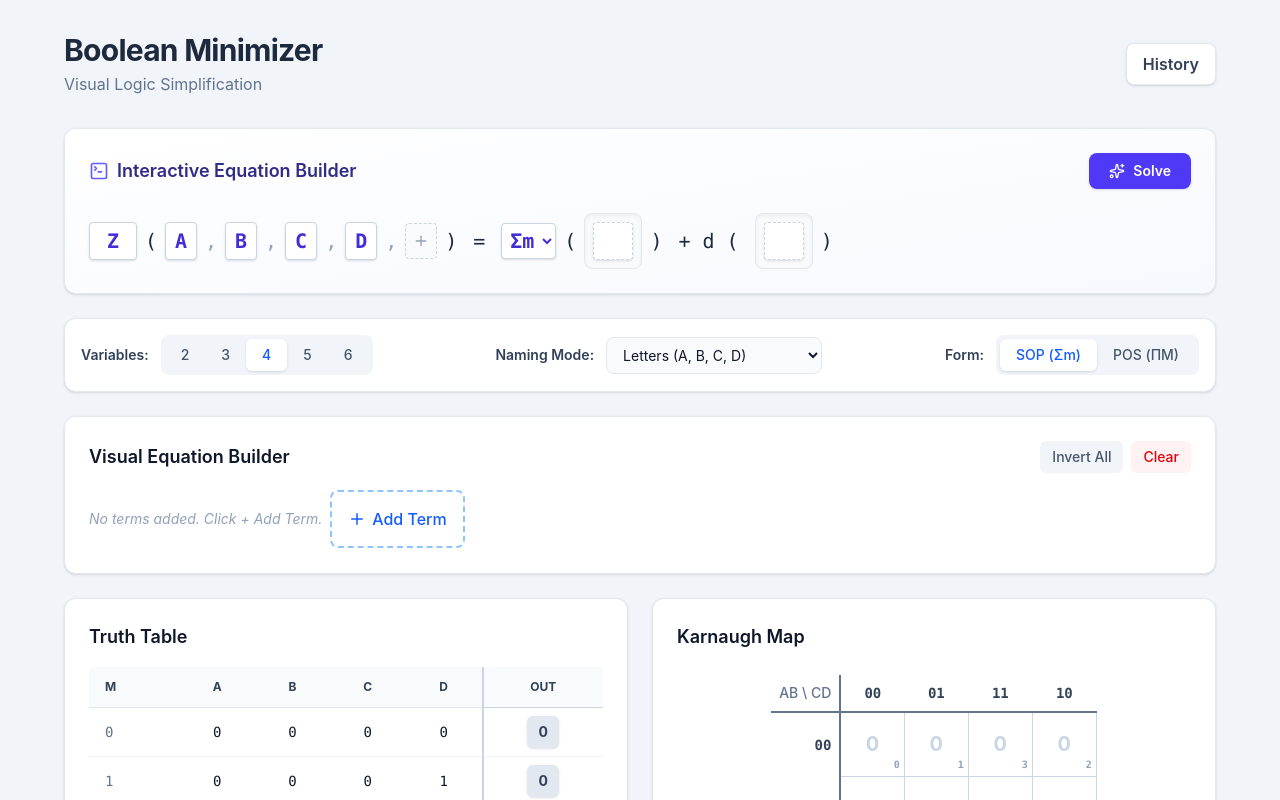
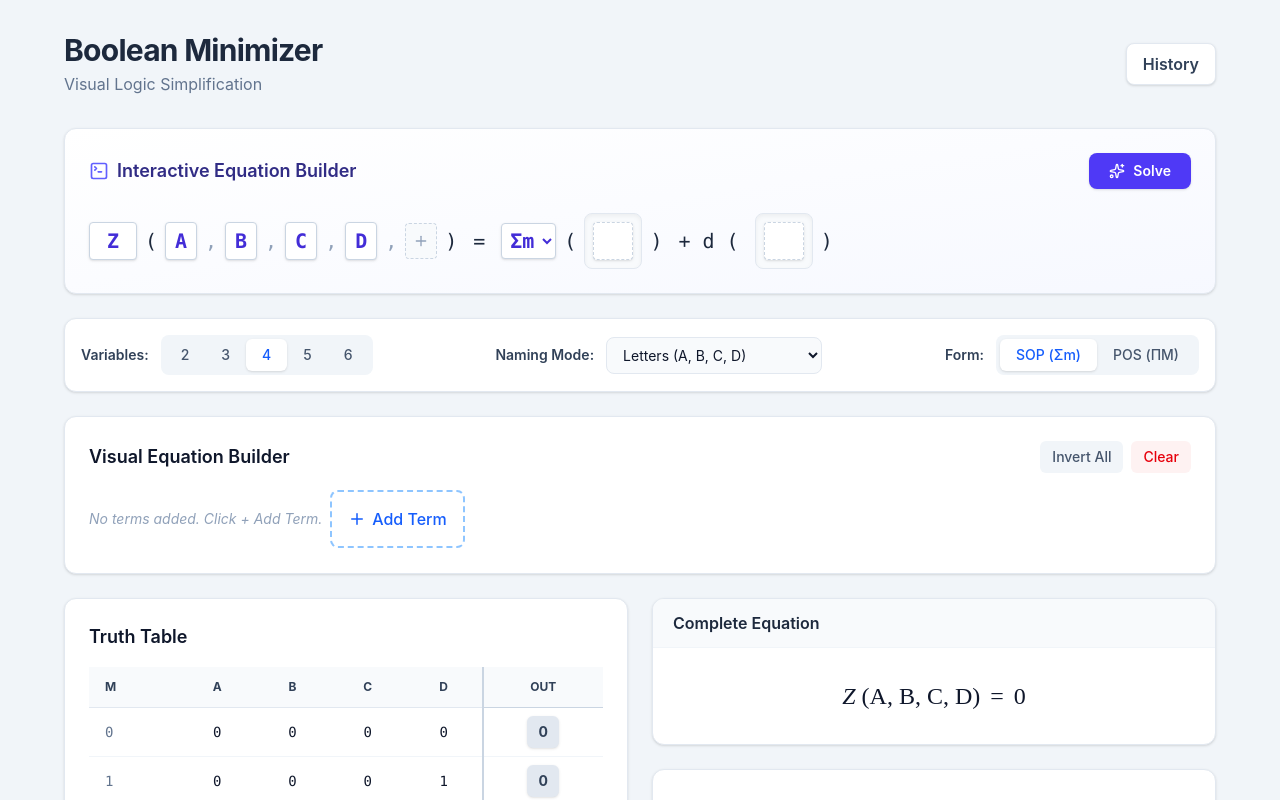
Before and after one commit to NekoIsUnavailable/boolean-tool, a React (Vite) app: page / in a window 1280 px wide. Shown: the top 800 px of the page. Built offline with nearby package versions, Linux system fonts and the light colour scheme.

Commit message:
feat: add complete equation section before K-Map

```diff
--- a/src/App.tsx
+++ b/src/App.tsx
@@ -2,6 +2,7 @@ import { useState, useEffect, useMemo, useRef } from 'react';
 import { ConfigBar } from './components/ConfigBar';
 import { ProblemInput } from './components/ProblemInput';
 import { TermBuilder } from './components/TermBuilder';
+import { CanonicalEquation } from './components/CanonicalEquation';
 import { TruthTable } from './components/TruthTable';
 import { KarnaughMap } from './components/KarnaughMap';
 import { MinimizedEquation } from './components/MinimizedEquation';
@@ -342,6 +343,14 @@ function App() {
           </div>
 
           <div className="space-y-6">
+            <CanonicalEquation
+              numVars={numVars}
+              varNames={varNames}
+              mintermVector={mintermVector}
+              canonicalMode={canonicalMode}
+              funcName={funcName}
+            />
+
             <KarnaughMap
               numVars={numVars}
               varNames={varNames}
--- /dev/null
+++ b/src/components/CanonicalEquation.tsx
@@ -0,0 +1,93 @@
+import React from 'react';
+import type { OutputState } from '../types';
+
+interface CanonicalEquationProps {
+  numVars: number;
+  varNames: string[];
+  mintermVector: OutputState[];
+  canonicalMode: 'SOP' | 'POS';
+  funcName: string;
+}
+
+export function CanonicalEquation({
+  numVars,
+  varNames,
+  mintermVector,
+  canonicalMode,
+  funcName
+}: CanonicalEquationProps) {
+  const activeLength = Math.pow(2, numVars);
+  const mainTerms: number[] = [];
+  const dcTerms: number[] = [];
+
+  for (let i = 0; i < activeLength; i++) {
+    if (canonicalMode === 'SOP') {
+      if (mintermVector[i] === '1') mainTerms.push(i);
+      else if (mintermVector[i] === 'X') dcTerms.push(i);
+    } else {
+      if (mintermVector[i] === '0') mainTerms.push(i);
+      else if (mintermVector[i] === 'X') dcTerms.push(i);
+    }
+  }
+
+  const varList = varNames.slice(0, numVars).join(', ');
+
+  return (
+    <div className="bg-white rounded-xl shadow-sm border border-slate-200 overflow-hidden">
+      <div className="px-5 py-3 border-b border-slate-100 bg-slate-50 flex justify-between items-center">
+        <h3 className="font-semibold text-slate-800 flex items-center gap-2">
+          Complete Equation
+        </h3>
+      </div>
+      <div className="p-5 overflow-x-auto flex justify-center py-8">
+        <div className="flex items-center gap-1.5 text-xl sm:text-2xl whitespace-nowrap" style={{ fontFamily: '"Cambria Math", "Times New Roman", serif' }}>
+          <span className="italic">{funcName}</span>
+          <span>({varList})</span>
+          <span className="mx-1">=</span>
+
+          {canonicalMode === 'SOP' ? (
+            <>
+              {mainTerms.length > 0 ? (
+                <div className="flex items-center gap-1.5">
+                  <span className="text-4xl leading-none -mt-2">∑</span>
+                  <span className="italic">m</span>
+                  <span>({mainTerms.join(', ')})</span>
+                </div>
+              ) : (
+                <span>0</span>
+              )}
+
+              {dcTerms.length > 0 && (
+                <div className="flex items-center gap-1.5 ml-2">
+                  <span className="mx-1">+</span>
+                  <span className="italic">d</span>
+                  <span>({dcTerms.join(', ')})</span>
+                </div>
+              )}
+            </>
+          ) : (
+            <>
+              {mainTerms.length > 0 ? (
+                <div className="flex items-center gap-1.5">
+                  <span className="text-4xl leading-none -mt-2">∏</span>
+                  <span className="italic">M</span>
+                  <span>({mainTerms.join(', ')})</span>
+                </div>
+              ) : (
+                <span>1</span>
+              )}
+
+              {dcTerms.length > 0 && (
+                <div className="flex items-center gap-1.5 ml-2">
+                  <span className="mx-1">·</span>
+                  <span className="italic">D</span>
+                  <span>({dcTerms.join(', ')})</span>
+                </div>
+              )}
+            </>
+          )}
+        </div>
+      </div>
+    </div>
+  );
+}
```
